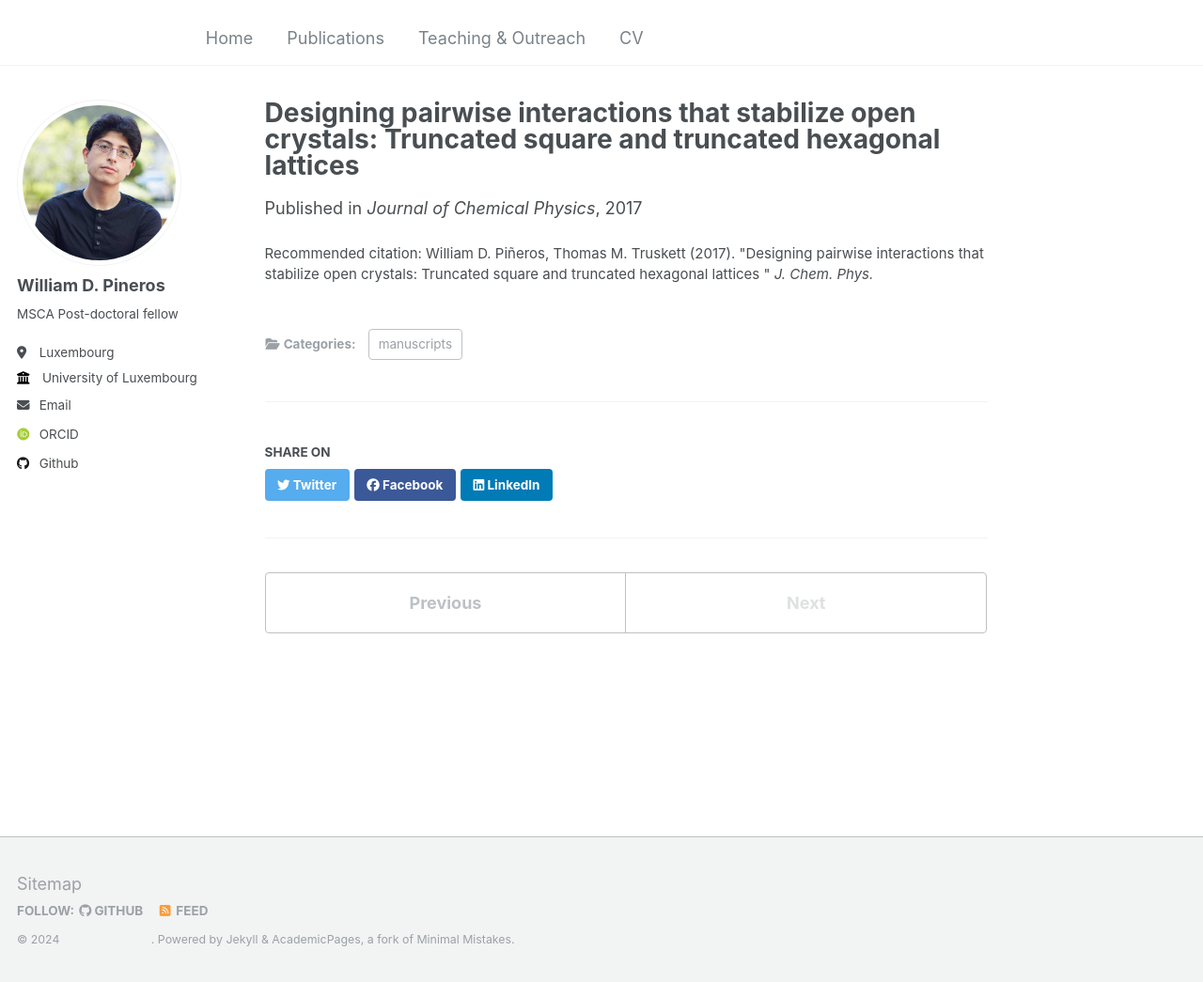
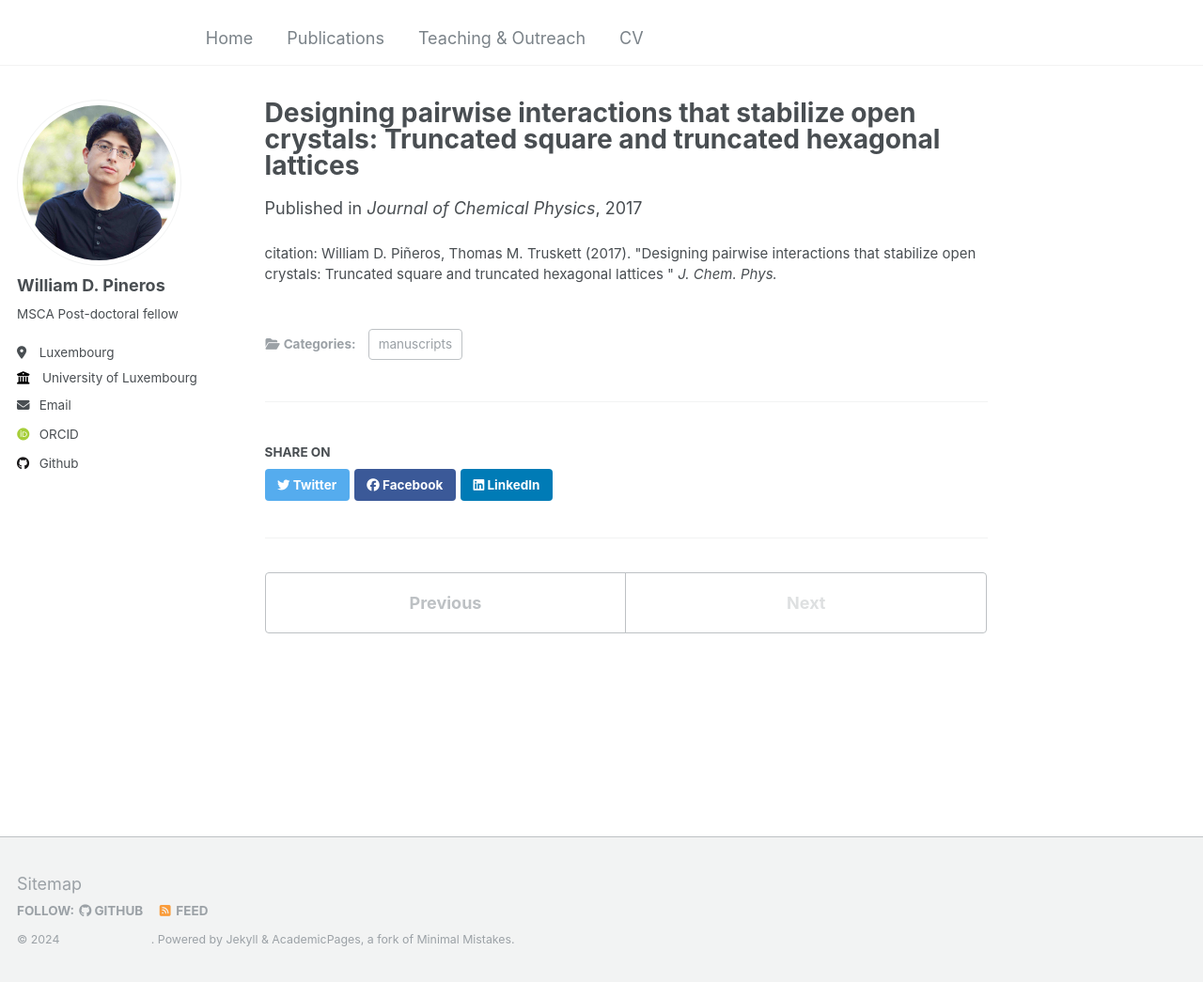
Before and after one commit to wpineros/p, a Jekyll site: the page built from _publications/paper_trunchex.md, in a window 1280 px wide and 1045 px high. Shown: the whole window at 94% size. Built offline with Jekyll 4.4.1, drawn with Linux system fonts in a browser that asks for light colours; some web fonts are replaced.

Commit message:
publication edit single.html

```diff
--- a/_layouts/single.html
+++ b/_layouts/single.html
@@ -48,13 +48,13 @@ layout: default
         {{ content }}
 
         {% if page.citation and page.paperurl and page.slidesurl %}
-          <p style="font-size: smaller">Recommended citation: {{ page.citation }}<br /><a href="{{ page.paperurl }}">Download Paper</a> | <a href="{{ page.slidesurl }}">Download Slides</a></p>
+          <p style="font-size: smaller">citation: {{ page.citation }}<br /><a href="{{ page.paperurl }}">Download Paper</a> | <a href="{{ page.slidesurl }}">Download Slides</a></p>
         {% elsif page.citation and page.paperurl %}
-          <p style="font-size: smaller">Recommended citation: {{ page.citation }}<br /><a href="{{ page.paperurl }}">Download Paper</a></p>
+          <p style="font-size: smaller">citation: {{ page.citation }}<br /><a href="{{ page.paperurl }}">Download Paper</a></p>
         {% elsif page.citation and page.slidesurl %}
-          <p style="font-size: smaller">Recommended citation: {{ page.citation }}<br /><a href="{{ page.slidesurl }}">Download Slides</a></p>
+          <p style="font-size: smaller">citation: {{ page.citation }}<br /><a href="{{ page.slidesurl }}">Download Slides</a></p>
         {% elsif page.citation %}
-          <p style="font-size: smaller">Recommended citation: {{ page.citation }}</p>
+          <p style="font-size: smaller">citation: {{ page.citation }}</p>
         {% elsif page.slidesurl %}
           <p style="font-size: smaller"><a href="{{ page.slidesurl }}">Download Slides</a></p>
         {% endif %}
```
